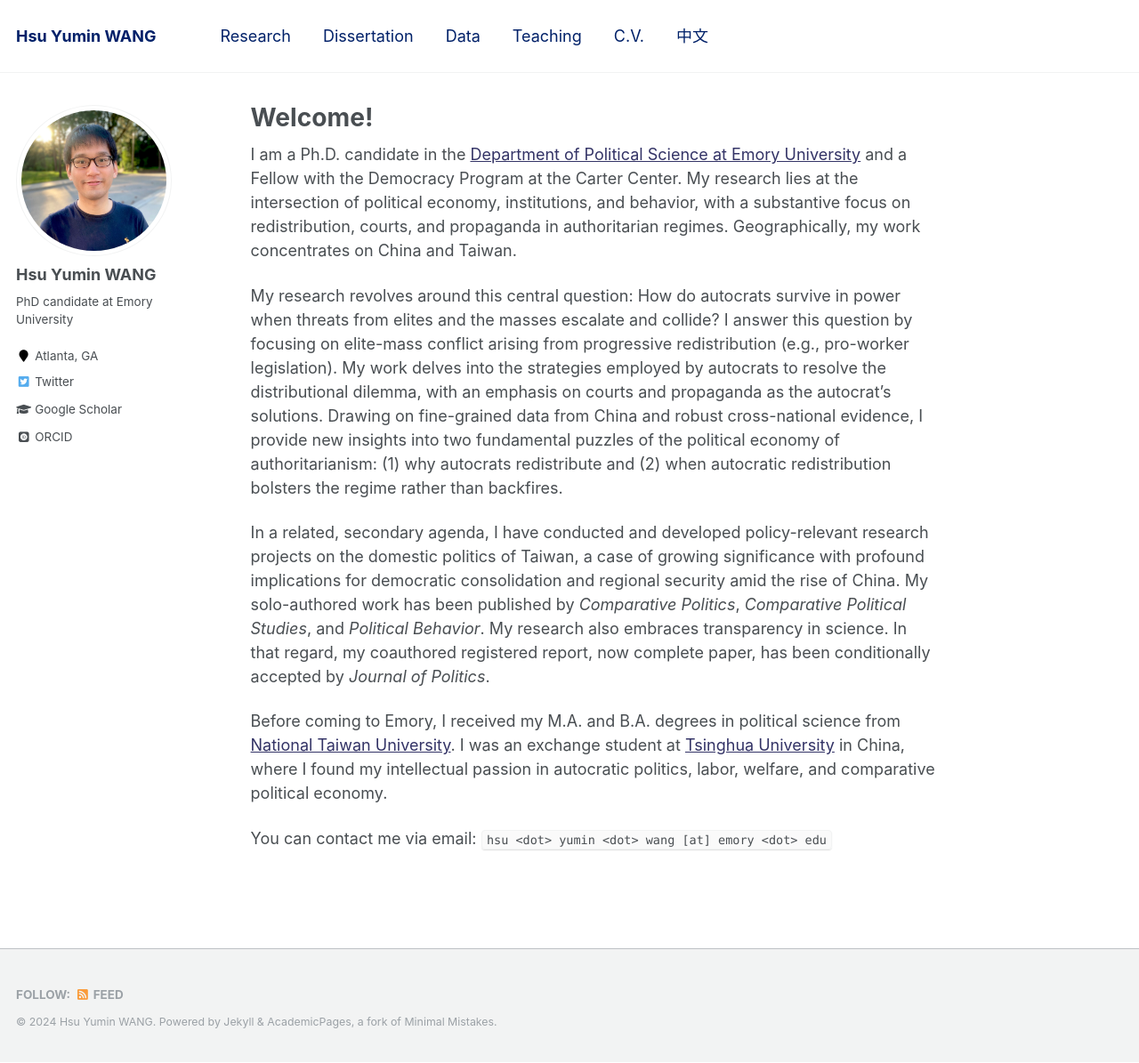
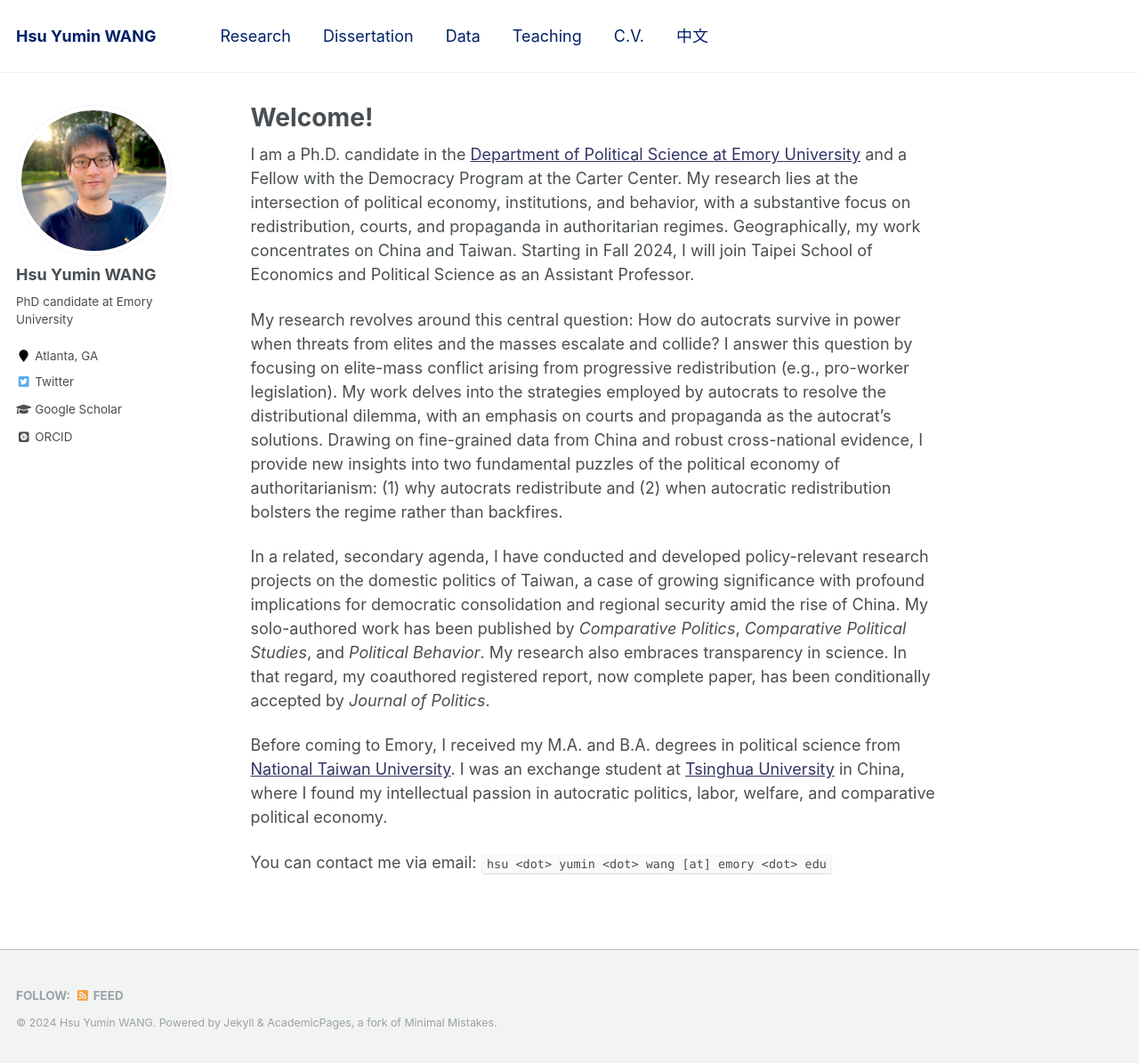
Before and after one commit to hsuyumin/hsuyumin.github.io, a Jekyll site: the page built from _pages/about.md, in a window 1280 px wide and 1195 px high. Shown: the whole window at 89% size. Built offline with Jekyll 4.4.1, drawn with Linux system fonts in a browser that asks for light colours; some web fonts are replaced.

Commit message:
Update about.md

```diff
--- a/_pages/about.md
+++ b/_pages/about.md
@@ -8,7 +8,7 @@ redirect_from:
   - /about.html
 ---
 
-I am a Ph.D. candidate in the [Department of Political Science at Emory University](http://polisci.emory.edu/home/) and a Fellow with the Democracy Program at the Carter Center. My research lies at the intersection of political economy, institutions, and behavior, with a substantive focus on redistribution, courts, and propaganda in authoritarian regimes. Geographically, my work concentrates on China and Taiwan.
+I am a Ph.D. candidate in the [Department of Political Science at Emory University](http://polisci.emory.edu/home/) and a Fellow with the Democracy Program at the Carter Center. My research lies at the intersection of political economy, institutions, and behavior, with a substantive focus on redistribution, courts, and propaganda in authoritarian regimes. Geographically, my work concentrates on China and Taiwan. Starting in Fall 2024, I will join Taipei School of Economics and Political Science as an Assistant Professor.
 
 My research revolves around this central question: How do autocrats survive in power when threats from elites and the masses escalate and collide? I answer this question by focusing on elite-mass conflict arising from progressive redistribution (e.g., pro-worker legislation). My work delves into the strategies employed by autocrats to resolve the distributional dilemma, with an emphasis on courts and propaganda as the autocrat's solutions. Drawing on fine-grained data from China and robust cross-national evidence, I provide new insights into two fundamental puzzles of the political economy of authoritarianism: (1) why autocrats redistribute and (2) when autocratic redistribution bolsters the regime rather than backfires.
 
```
